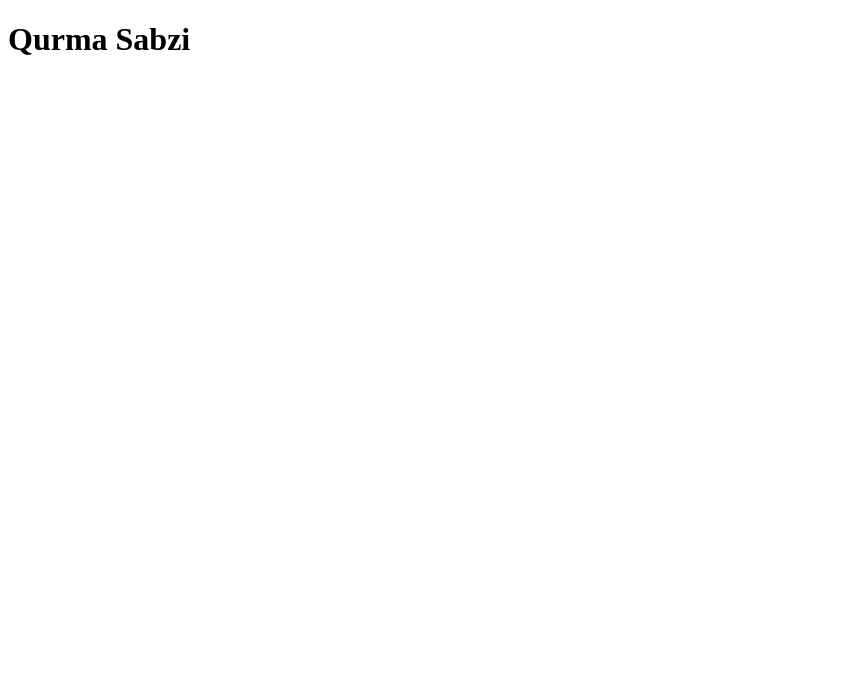
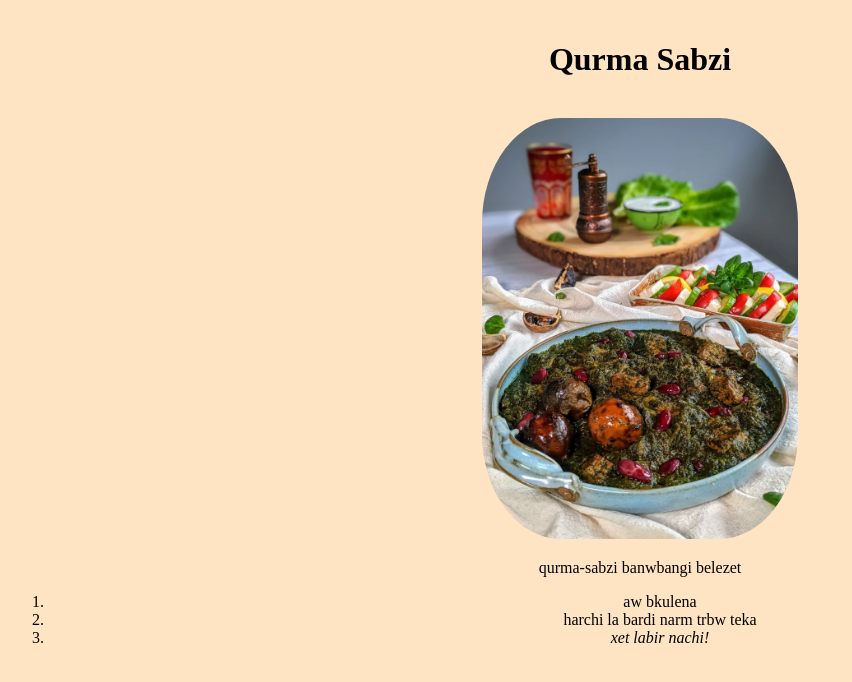
Before and after one commit to HemaShaswar/recipes, a plain HTML site: page recipes/qurma-sabzi.html in a window 1280 px wide. Shown: the whole page, without its empty margins (0-852 px from the left). Drawn offline with Linux system fonts and the light colour scheme.

Commit message:
first recipe and basic styling

```diff
--- /dev/null
+++ b/css/style.css
@@ -0,0 +1,11 @@
+* {
+    text-align: center;
+    align-items: center;
+    background-color: bisque;
+}
+img {
+    border-radius: 25%;
+}
+h1 {
+    padding-top: 20px;
+}
--- a/recipes/qurma-sabzi.html
+++ b/recipes/qurma-sabzi.html
@@ -4,9 +4,19 @@
     <meta charset="UTF-8">
     <meta http-equiv="X-UA-Compatible" content="IE=edge">
     <meta name="viewport" content="width=device-width, initial-scale=1.0">
+    <link rel="stylesheet" href="../css/style.css">
     <title>Qurma Sabzi</title>
 </head>
 <body>
     <h1>Qurma Sabzi</h1>
+    <br>
+    <img src="../img/qurmasabzi.webp" alt="qurma-sabzi dish" width=25% height=25%>
+    <br>
+    <p>qurma-sabzi banwbangi belezet</p>
+    <ol>
+        <li>aw bkulena</li>
+        <li>harchi la bardi narm trbw teka</li>
+        <li><em>xet labir nachi!<em></li>
+    </ol>
 </body>
 </html>
```
Also changed, not shown: img/qurmasabzi.webp (added).
